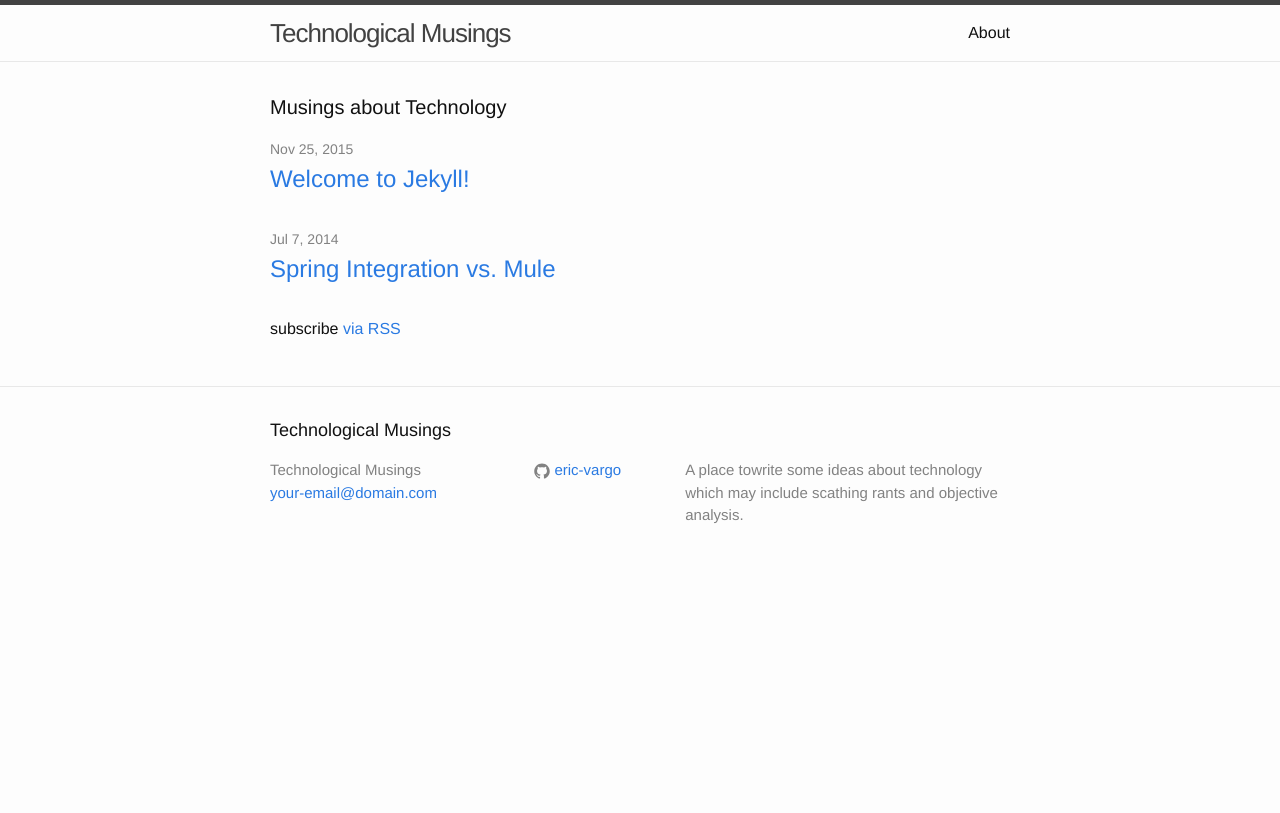
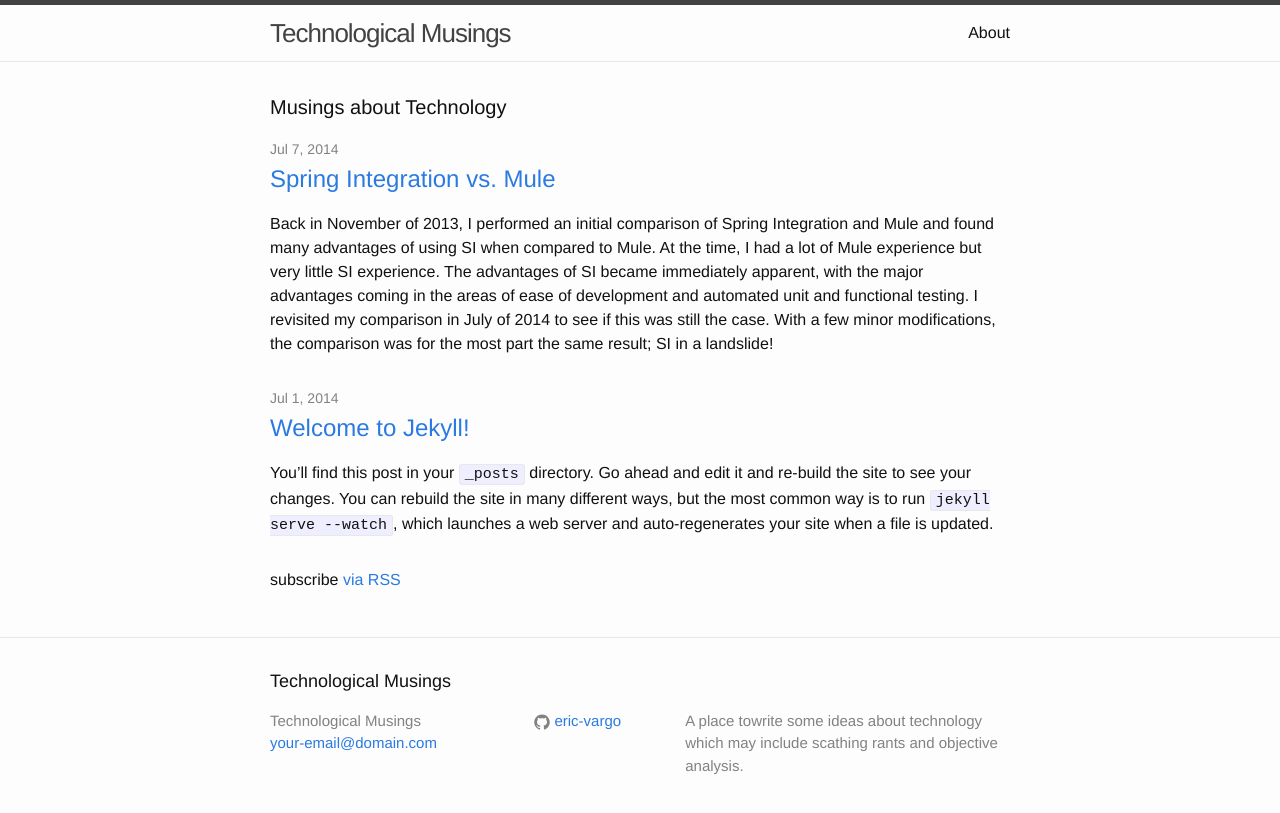
Before and after one commit to eric-vargo/eric-vargo.github.io, a Jekyll site: the page built from index.html, in a window 1280 px wide. Shown: the top 813 px of the page. Built offline with Jekyll 4.4.1, drawn with Linux system fonts in a browser that asks for light colours.

Commit message:
Added excerpt to index.html

```diff
--- a/_config.yml
+++ b/_config.yml
@@ -9,3 +9,6 @@
 
 # Build settings
 markdown: kramdown
+
+kramdown:
+  input: GFM
--- a/_posts/2015-11-25-welcome-to-jekyll.markdown
+++ b/_posts/2014-07-01-welcome-to-jekyll.markdown
@@ -1,7 +1,7 @@
 ---
 layout: post
 title:  "Welcome to Jekyll!"
-date:   2015-11-25 14:14:21
+date:   2014-07-01 14:14:21
 categories: jekyll update
 ---
 You’ll find this post in your `_posts` directory. Go ahead and edit it and re-build the site to see your changes. You can rebuild the site in many different ways, but the most common way is to run `jekyll serve --watch`, which launches a web server and auto-regenerates your site when a file is updated.
--- a/index.html
+++ b/index.html
@@ -14,6 +14,7 @@
         <h2>
           <a class="post-link" href="{{ post.url | prepend: site.baseurl }}">{{ post.title }}</a>
         </h2>
+	{{ post.excerpt }}
       </li>
     {% endfor %}
   </ul>
```
